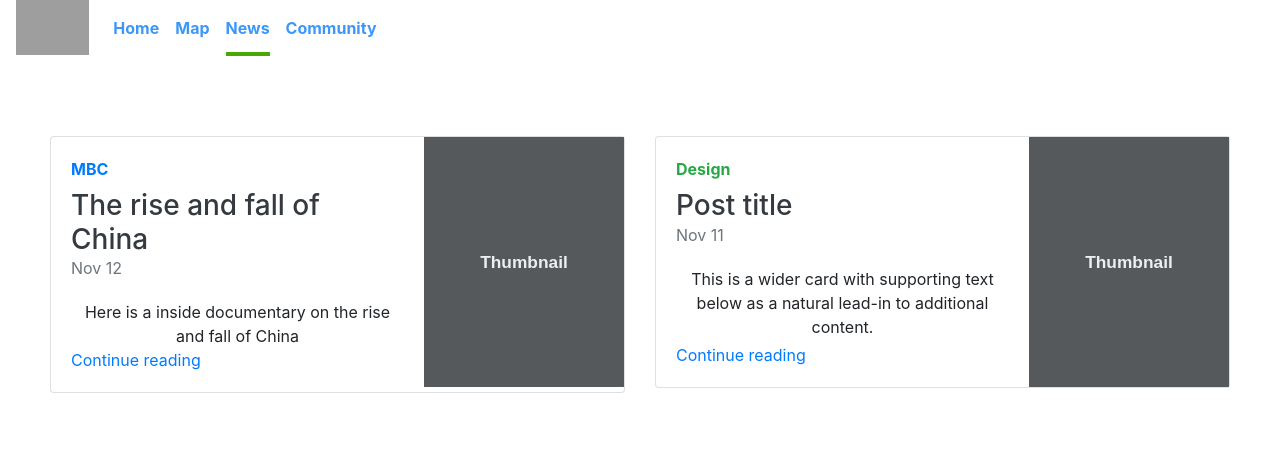
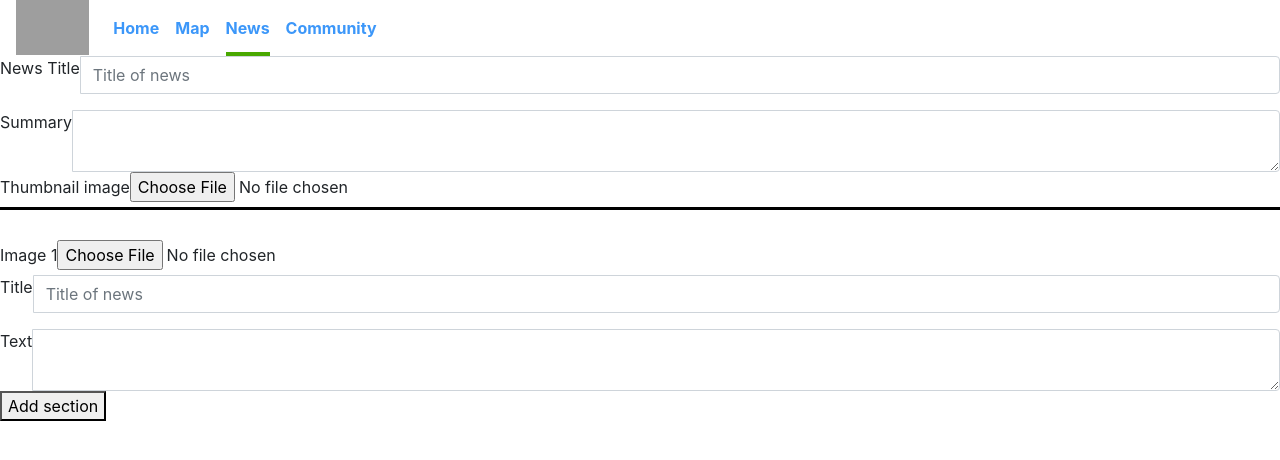
Before and after one commit to HTS-Earth/web, a React (Create React App) app: page /news/publish in a window 1280 px wide. Shown: the top 460 px of the page. Built offline with nearby package versions, Linux system fonts and the light colour scheme; grey boxes are pictures that could not be loaded.

Commit message:
Fixed weird bug from issue #2

```diff
--- a/package.json
+++ b/package.json
@@ -7,7 +7,7 @@
     "@testing-library/react": "^9.3.2",
     "@testing-library/user-event": "^7.1.2",
     "@types/jest": "^26.0.13",
-    "@types/node": "^14.6.4",
+    "@types/node": "^12.12.7",
     "@types/react": "^16.9.49",
     "@types/react-dom": "^16.9.8",
     "@types/react-router-dom": "^5.1.5",
--- a/src/App.tsx
+++ b/src/App.tsx
@@ -12,6 +12,7 @@ import {
 } from "react-router-dom";
 import Home from './pages/Home';
 import News from './pages/News';
+import NewsPublish from './pages/NewsPublish';
 
 function App() {
   console.log(window.location.pathname[3])
@@ -32,9 +33,10 @@ function App() {
           <Route path="/contact">
             <p>about</p>
           </Route>
-          <Route path="/community">          </Route>
-          <Route path="/home" component={Home}/>
-          <Route path="/news" component={News}/>
+          <Route exact path="/community"></Route>
+          <Route exact path="/home" component={Home}/>
+          <Route exact path="/news/publish" component={NewsPublish}/>
+          <Route exact path="/news" component={News}/>
 
           <Redirect from="/" to ="home"></Redirect>
         </Switch>
--- /dev/null
+++ b/src/pages/NewsPublish.tsx
@@ -0,0 +1,70 @@
+import React from "react";
+interface NewsSection {
+    image?: File,
+    header: string,
+    text: string
+}
+interface NewsPublishProps {
+
+}
+interface NewsPublishState {
+    title: string,
+    summary: string,
+    thumbnail?: File,
+    date: Date,
+    content: NewsSection[],
+    currentSection: NewsSection
+}
+export default class NewsPublish extends React.Component<NewsPublishProps, NewsPublishState>{
+    constructor(props: NewsPublishProps) {
+        super(props);
+        this.state = {
+            title: '',
+            summary: '',
+            date: new Date(),
+            content: [],
+            currentSection: { header: '', text: '' }
+        }
+    }
+    addSection(){
+        let c = this.state.content;
+        c.push(this.state.currentSection);
+        this.setState({content: c});
+        this.setState({currentSection: {header: '', text: '', image: undefined}});
+    }
+    render() {
+        console.log(this.state.currentSection.header);
+        console.log(this.state.currentSection.text);
+        return (
+            <div className="NewsPublishContainer">
+                <div className="input-group mb-3">
+                    <span>News Title</span>
+                    <input type="text" className="form-control" placeholder="Title of news" value={this.state.title} onChange={(e) => this.setState({ title: e.target.value })} />
+                </div>
+                <div className="input-group">
+                    <span >Summary</span>
+                    <textarea className="form-control" aria-label="With textarea" maxLength={150}></textarea>
+                </div>
+                <div>
+                    <label>Thumbnail image</label>
+                    <input type="file" accept=".png" onChange={(e) => this.setState({ thumbnail: e.target.files![0] })} />
+                </div>
+                <div style={{ width: '100%', height: 3, backgroundColor: 'black', marginBottom: 30 }}></div>
+                <div>
+                    <label>Image 1</label>
+                    <input type="file" accept=".png" onChange={(e) => {const v = e.target?.files![0]; this.setState(prevState => ({ currentSection: { ...prevState.currentSection, image: v }}))}} />
+                </div>
+                <div className="input-group mb-3">
+                    <span>Title</span>
+                    <input type="text" className="form-control" placeholder="Title of news" value={this.state.currentSection.header}  onChange={(e) => {const v = e.target?.value; this.setState(prevState => ({ currentSection: { ...prevState.currentSection, header: v }}))}} />
+                </div>
+
+                <div className="input-group">
+                    <span >Text</span>
+                    <textarea className="form-control" aria-label="With textarea" maxLength={150} value={this.state.currentSection.text} onChange={(e) => {const v = e.target?.value; this.setState(prevState => ({ currentSection: { ...prevState.currentSection, text: v }}))}}></textarea>
+                </div>
+                <button onClick={() => this.addSection()}>Add section</button>
+            </div>
+        )
+    }
+}
```
